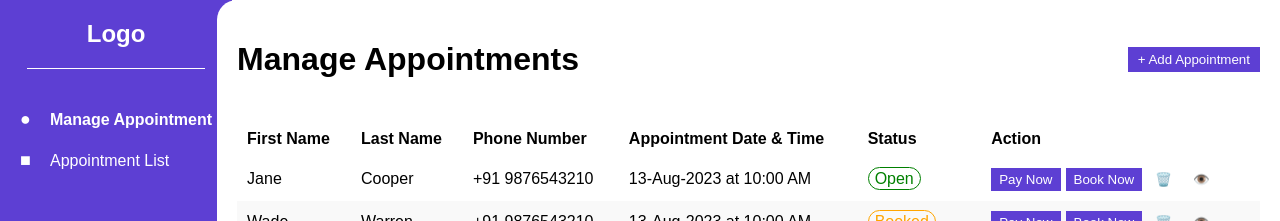
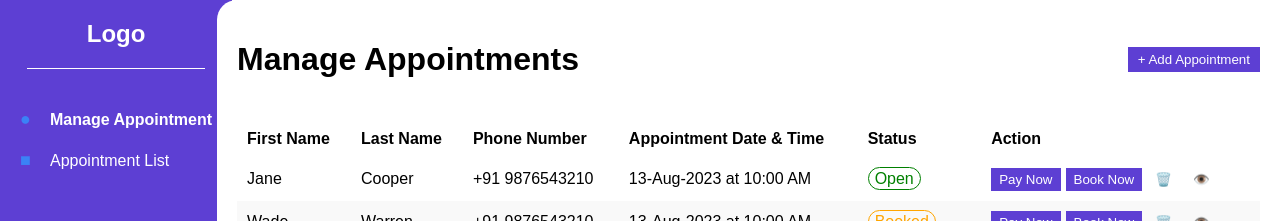
Before and after one commit to Surajit321/Project, an Angular app in the folder patient-appointment/: page /manage-appointments in a window 1280 px wide. Shown: the top 221 px of the page. Built offline with nearby package versions, Linux system fonts and the light colour scheme.

Commit message:
Change icon color to blue
cgen-be73b4f34c034fa2bc786210207eb1c0

```diff
--- a/patient-appointment/src/app/sidebar/sidebar.component.scss
+++ b/patient-appointment/src/app/sidebar/sidebar.component.scss
@@ -34,7 +34,7 @@
       .icon {
         font-size: 18px;
         min-width: 20px;
-        color: white;
+        color: #3b82f6;
       }
 
       .text {
```
